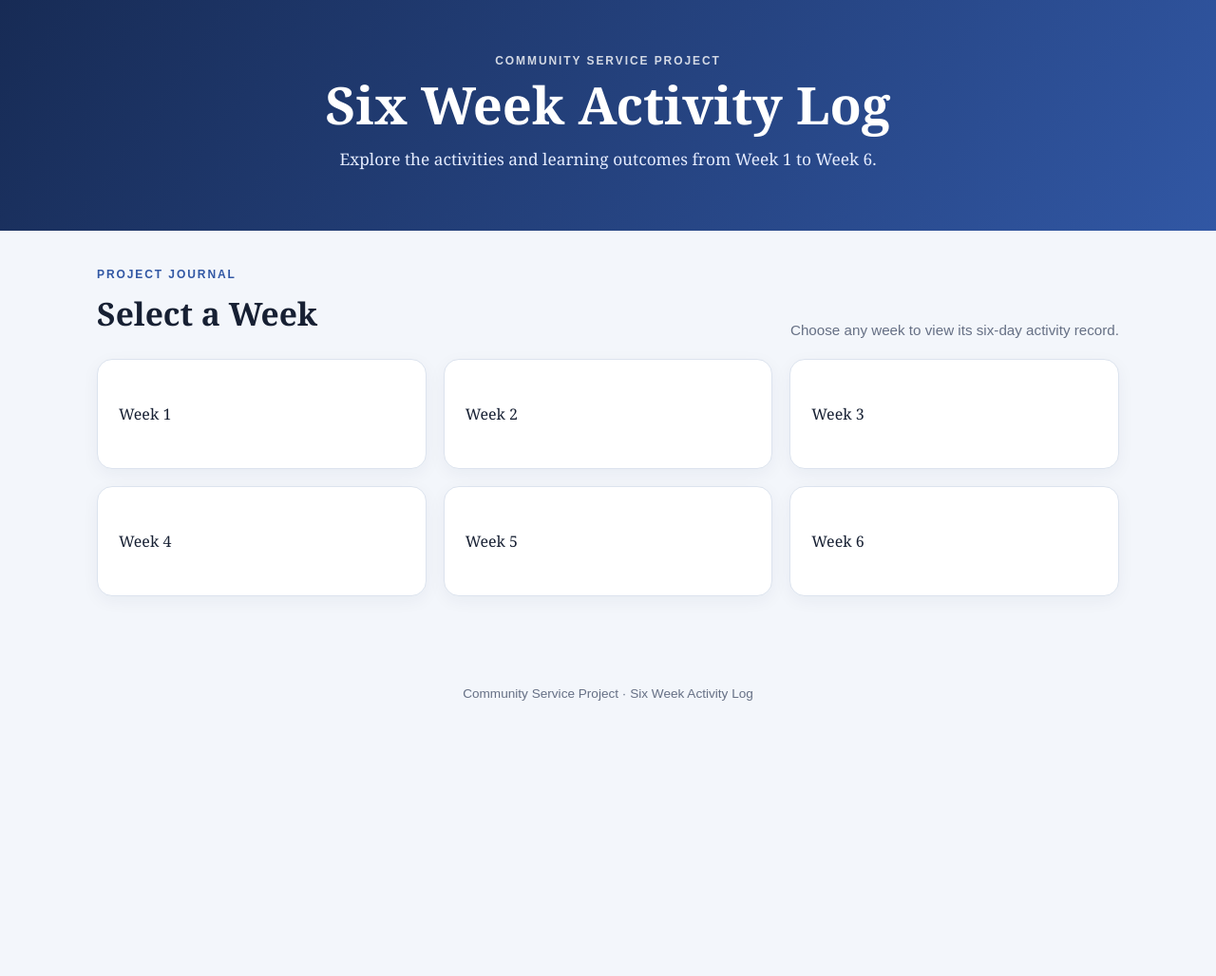
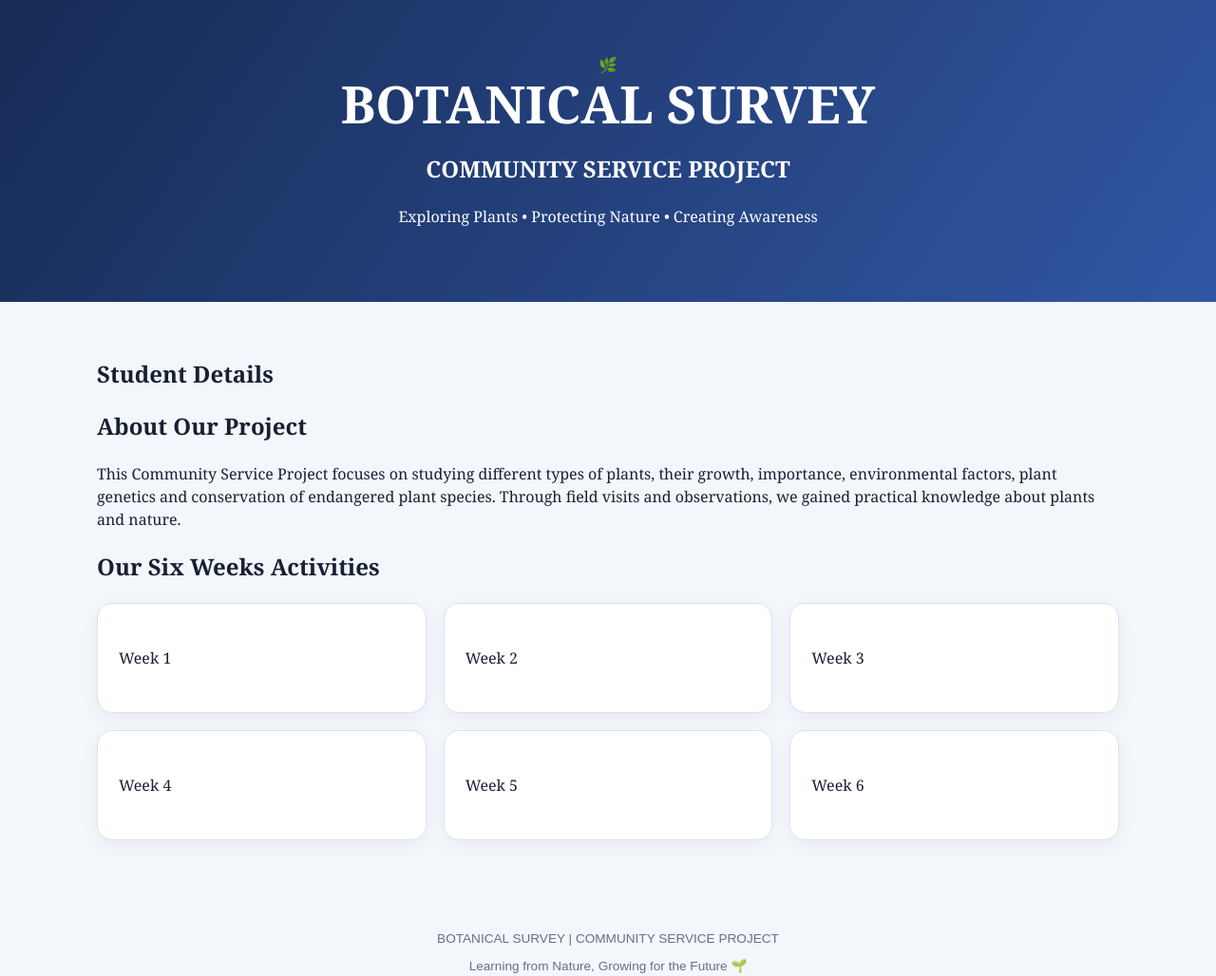
Before and after one commit to billuniharika3108/botanical-survey, a plain HTML site: page index.html in a window 1280 px wide. Shown: the whole page at 95% size. Before the commit the page ends 800 px from the top, so only its background shows below. Drawn offline with Linux system fonts and the light colour scheme.

Commit message:
Update index.html

```diff
--- a/index.html
+++ b/index.html
@@ -1,41 +1,47 @@
+
 <!DOCTYPE html>
 <html lang="en">
 <head>
     <meta charset="UTF-8">
     <meta name="viewport" content="width=device-width, initial-scale=1.0">
-  <meta name="description" content="Community Service Project - Six Week Activity Log">
-  <title>CSP Project | Six Week Activity Log</title>
+    <title>Botanical Survey | Community Service Project</title>
     <link rel="stylesheet" href="style.css">
 </head>
 <body>
+
 <header class="hero">
-    <div class="hero-inner">
-      <p class="eyebrow">COMMUNITY SERVICE PROJECT</p>
-      <h1>Six Week Activity Log</h1>
-      <p class="subtitle">Explore the activities and learning outcomes from Week 1 to Week 6.</p>
-    </div>
+    <div class="leaf">🌿</div>
+    <h1>BOTANICAL SURVEY</h1>
+    <h2>COMMUNITY SERVICE PROJECT</h2>
+    <p>Exploring Plants • Protecting Nature • Creating Awareness</p>
 </header>
 
 <main class="container">
-    <section class="week-section" aria-labelledby="weeks-heading">
-      <div class="section-heading">
-        <div>
-          <p class="eyebrow">PROJECT JOURNAL</p>
-          <h2 id="weeks-heading">Select a Week</h2>
-        </div>
-        <p class="hint">Choose any week to view its six-day activity record.</p>
-      </div>
+
+    <section class="college">
+        <h2>Student Details</h2>
+        <div id="students"></div>
+    </section>
+
+    <section class="intro">
+        <h2>About Our Project</h2>
+        <p>
+            This Community Service Project focuses on studying different
+            types of plants, their growth, importance, environmental factors,
+            plant genetics and conservation of endangered plant species.
+            Through field visits and observations, we gained practical
+            knowledge about plants and nature.
+        </p>
+    </section>
+
+    <section id="homeSection">
+        <h2 class="section-title">Our Six Weeks Activities</h2>
         <div class="week-grid" id="weekGrid"></div>
     </section>
 
-    <section class="activity-panel" id="activityPanel" hidden>
-      <div class="panel-heading">
-        <div>
-          <p class="eyebrow">CSP ACTIVITY RECORD</p>
-          <h2 id="weekTitle">Activity Log</h2>
-        </div>
-        <button class="back-button" id="backButton" type="button">← All weeks</button>
-      </div>
+    <section id="activityPanel" hidden>
+        <button id="backButton" class="back-btn">← Back to Home</button>
+        <h2 id="weekTitle"></h2>
         <div class="table-wrap">
             <table>
                 <thead>
@@ -50,11 +56,14 @@
             </table>
         </div>
     </section>
+
 </main>
 
 <footer>
-    <p>Community Service Project · Six Week Activity Log</p>
+    <p>BOTANICAL SURVEY | COMMUNITY SERVICE PROJECT</p>
+    <p>Learning from Nature, Growing for the Future 🌱</p>
 </footer>
+
 <script src="script.js"></script>
 </body>
 </html>
```
Lines whose indentation alone changed are shown as unchanged.
